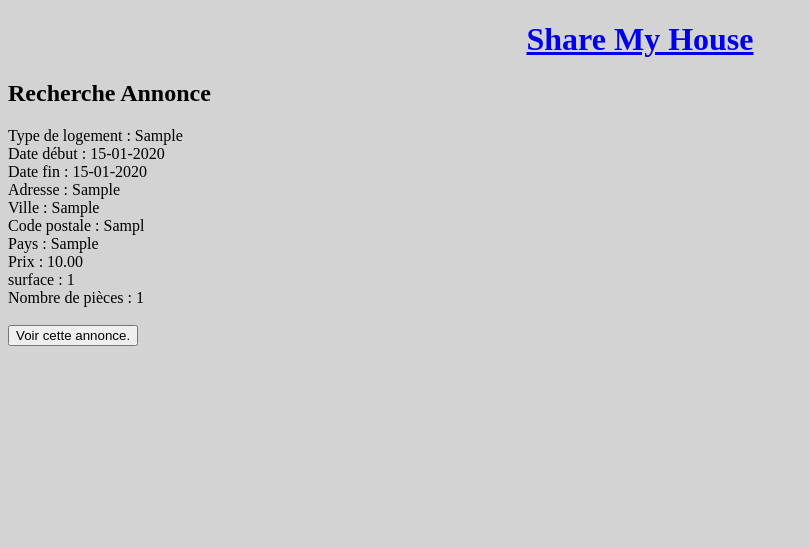
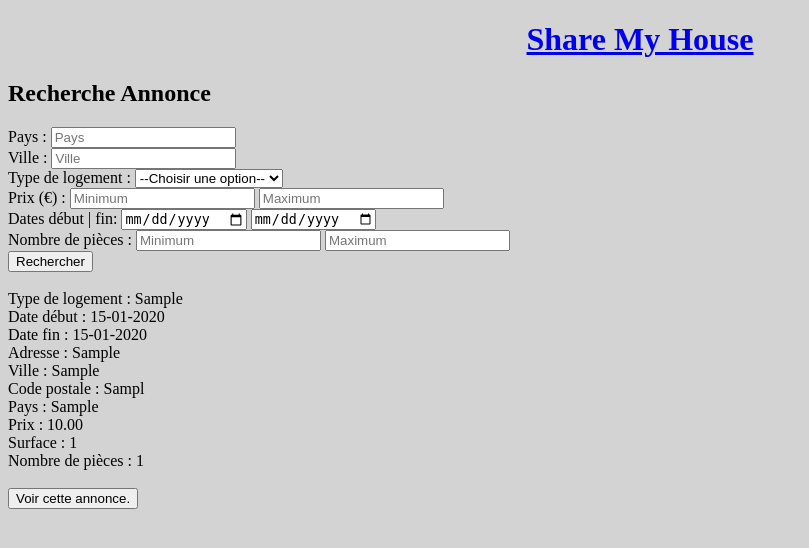
Before and after one commit to biloute02/programation-web, a PHP site: page /annonces/annonce.php in a window 1280 px wide. Shown: the top 548 px of the page, without its empty margins (0-809 px from the left). Run offline with PHP 8.4, Linux system fonts and the light colour scheme; tables that the repository leaves empty hold one stand-in row (values such as "Sample post").

Commit message:
barre de recherche faite

```diff
--- a/annonces/annonce.php
+++ b/annonces/annonce.php
@@ -8,10 +8,46 @@
 		header("Location: reserver.php");
 	}
 
-	//$U_ID = $_SESSION['U_ID'];
 	$idcom = connex("myparam");
-	$query = "SELECT A_ID, statut FROM annonce";
-	//$query = "SELECT A_ID FROM annonce WHERE U_ID != '$U_ID'"
+	$query = "SELECT A_ID, statut FROM annonce WHERE 1";
+
+	if (!empty($_POST['prixmin'])) {
+		$pmin = $_POST['prixmin'];
+		$query .= " AND prix >= $pmin";
+	}
+	if (!empty($_POST['prixmax'])) {
+		$pmax = $_POST['prixmax'];
+		$query .= " AND prix <= $pmax";
+	}
+	if (!empty($_POST['logement'])) {
+		$log = $_POST['logement'];
+		$query .= " AND type_logement = '$log'";
+	}
+	if (!empty($_POST['datedebut'])) {
+		$dated = $_POST['datedebut'];
+		$query .= " AND date_deb <= STR_TO_DATE('$dated', '%Y-%m-%d') AND STR_TO_DATE('$dated', '%Y-%m-%d') < date_fin";
+	}
+	if (!empty($_POST['datefin'])) {
+		$datef = $_POST['datefin'];
+		$query .= " AND date_fin >= STR_TO_DATE('$datef', '%Y-%m-%d') AND STR_TO_DATE('$datef', '%Y-%m-%d') > date_debut";
+	}
+	if (!empty($_POST['pays'])) {
+		$pays = $_POST['pays'];
+		$query .= " AND UPPER(pays) = UPPER('$pays')";
+	}
+	if (!empty($_POST['ville'])) {
+		$ville = $_POST['ville'];
+		$query .= " AND UPPER(ville) = UPPER('$ville')";
+	}
+	if (!empty($_POST['piecemin'])) {
+		$pmin = $_POST['piecemin'];
+		$query .= " AND nb_pieces >= $pmin";
+	}
+	if (!empty($_POST['piecemax'])) {
+		$pmax = $_POST['piecemax'];
+		$query .= " AND nb_pieces <= $pmax";
+	}
+
 	$result = mysqli_query($idcom, $query);
 	$result = mysqli_fetch_all($result, MYSQLI_BOTH);
 ?>
@@ -29,6 +65,30 @@
 	<a href=../index.php>Share My House</a>
 	</h1>
 	<h2>Recherche Annonce</h2>
+<form method="POST">
+	<label id="pays">Pays :</label>
+	<input type="search" name="pays" id="pays" placeholder="Pays">
+	<br><label id="ville">Ville :</label>
+	<input type="search" name="ville" id="ville" placeholder="Ville">
+	<br><label for="logement_select">Type de logement :</label>
+			<select name="logement" id="logement_select">
+				<option value="" disabled selected>--Choisir une option--</option>
+				<option value="maison">Maison</option>
+				<option value="appart">Appartement</option>
+			</select>
+	<br><label id="prixmin">Prix (€) :</label>
+	<input type="number" name="prixmin" accesskey="s" placeholder="Minimum" id="prixmin">
+	<input type="number" name="prixmax" accesskey="s" placeholder="Maximum" id="prixmax">
+	<br><label id="datedeb">Dates début | fin:</label>
+	<input type="date" name="datedebut" id="datedeb">
+	<input type="date" name="datefin" id="datefin">
+	<br><label id="piecemin">Nombre de pièces :</label>
+	<input type="number" name="piecemin" accesskey="s" placeholder="Minimum" id="piecemin">
+	<input type="number" name="piecemax" accesskey="s" placeholder="Maximum" id="piecemax">
+	<br>
+	<input type="submit" name="rechercher" value="Rechercher">
+</form>
+<br>
 <?php
 	if (!empty($result)) {
 		echo '<form method="post">';
@@ -44,5 +104,6 @@
 		echo "</form>";
 	}
 ?>
+
 </body>
 </html>
--- a/include/annonce.inc.php
+++ b/include/annonce.inc.php
@@ -18,7 +18,7 @@
 		echo "Code postale : " . $row['cp'] . "<br>";
 		echo "Pays : " . $row['pays'] . "<br>";
 		echo "Prix : " . $row['prix'] . "<br>";
-		echo "surface : " . $row['surface'] . "<br>";
+		echo "Surface : " . $row['surface'] . "<br>";
 		echo "Nombre de pièces : " . $row['nb_pieces'] . "<br>";
 		echo "Description : " . $row['contenu_annonce'];
 
@@ -51,7 +51,7 @@
 		echo "Code postale : " . $row['cp'] . "<br>";
 		echo "Pays : " . $row['pays'] . "<br>";
 		echo "Prix : " . $row['prix'] . "<br>";
-		echo "surface : " . $row['surface'] . "<br>";
+		echo "Surface : " . $row['surface'] . "<br>";
 		echo "Nombre de pièces : " . $row['nb_pieces'] . "<br>";
 	}
 ?>
```
